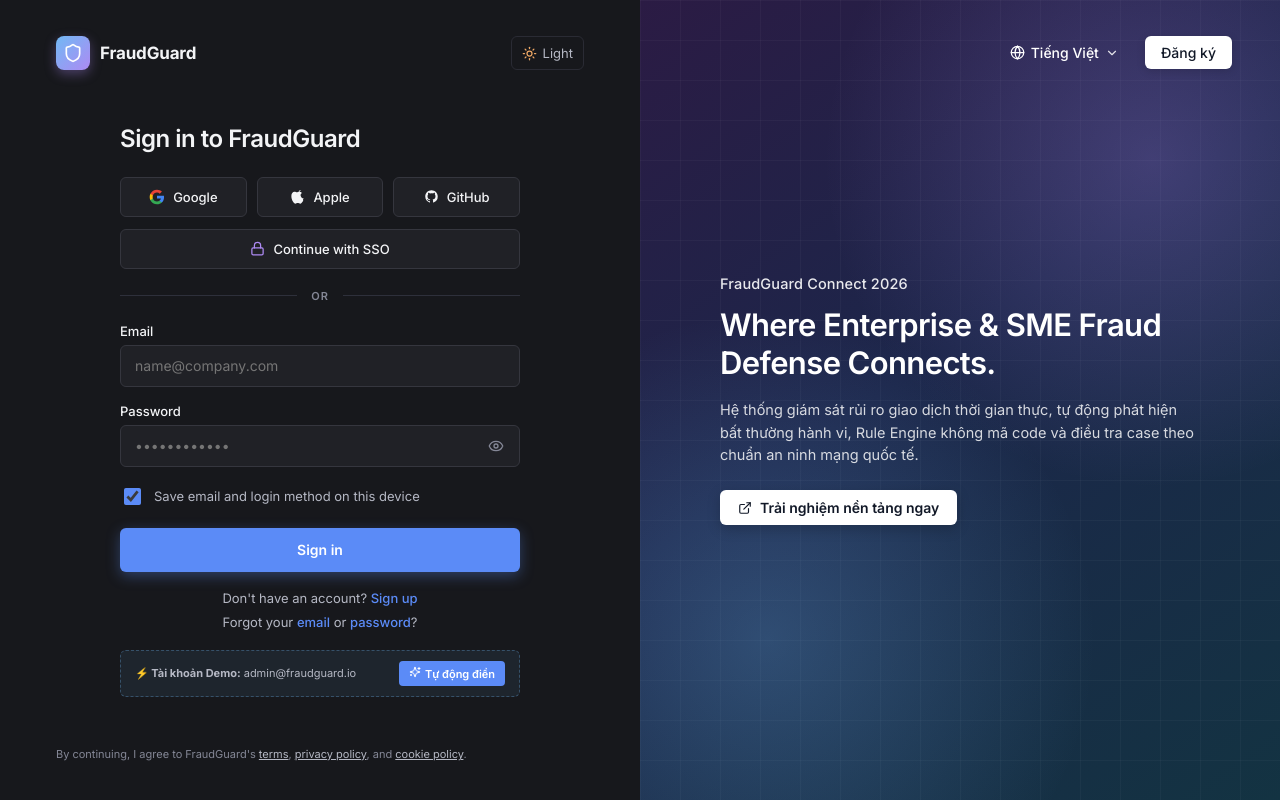
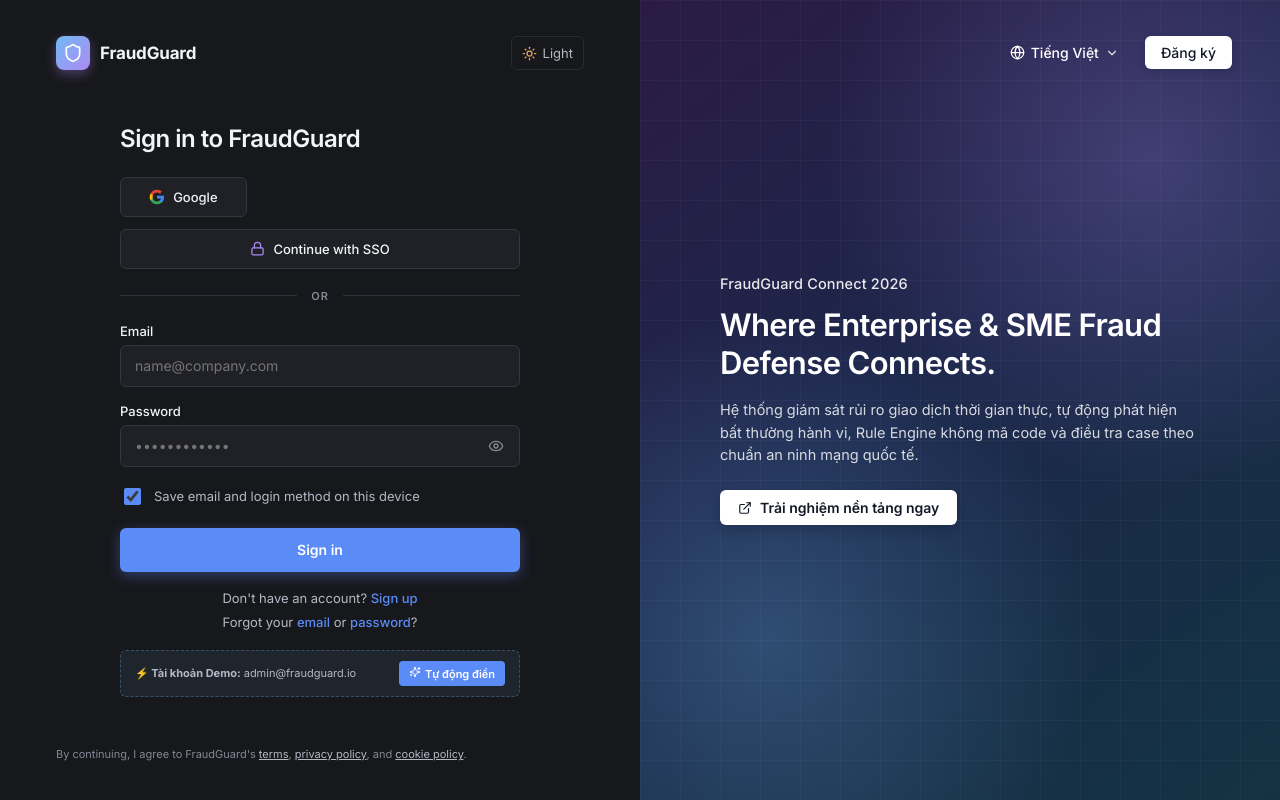
Before and after one commit to huy24isme/demo_capstone1, a Next.js app: page /login in a window 1280 px wide. Built offline with nearby package versions, Linux system fonts and the light colour scheme.

Commit message:
refactor(ui): remove overview threshold slider and move policy threshold to projects settings (Option 1)

```diff
--- a/src/components/auth/LoginPage.tsx
+++ b/src/components/auth/LoginPage.tsx
@@ -43,27 +43,6 @@
     </svg>
   );
 }
-
-function AppleIcon() {
-  return (
-    <svg width="15" height="15" viewBox="0 0 170 170" fill="currentColor">
-      <path d="M150.37 130.25c-2.45 5.66-5.35 10.87-8.71 15.66-4.58 6.53-8.33 11.05-11.22 13.56-4.48 4.12-9.28 6.23-14.42 6.35-3.69 0-8.14-1.05-13.32-3.18-5.19-2.12-9.97-3.17-14.34-3.17-4.58 0-9.49 1.05-14.75 3.17-5.26 2.13-9.5 3.24-12.74 3.35-4.35.13-9.16-1.9-14.42-6.08-3.7-3.05-7.62-7.85-11.77-14.41-6.41-9.92-11.23-20.9-14.44-32.96-3.21-12.06-4.82-23.47-4.82-34.22 0-13.62 3.39-24.89 10.18-33.82 6.79-8.93 15.46-13.48 26.01-13.65 4.35 0 9.27 1.15 14.77 3.44 5.5 2.3 9.4 3.51 11.71 3.65 1.74-.24 5.92-1.57 12.54-3.99 6.62-2.42 12.07-3.48 16.34-3.18 12.08.76 21.6 5.39 28.57 13.88-10.77 6.53-16.05 15.68-15.83 27.46.22 9.15 3.69 16.82 10.42 23.01 6.73 6.19 14.79 9.69 24.18 10.5-2.07 6.09-4.58 12.35-7.53 18.78zm-30.85-117.84c.11 1.74-.22 3.7-.99 5.89-.77 2.18-1.96 4.36-3.57 6.54-2.07 2.72-4.57 4.9-7.51 6.53-2.94 1.63-5.77 2.61-8.49 2.94-.33-1.63-.05-3.59.83-5.89.88-2.3 2.18-4.57 3.89-6.81 1.85-2.4 4.36-4.46 7.53-6.19 3.17-1.73 6.07-2.73 8.71-3.01z" />
-    </svg>
-  );
-}
-
-function GitHubIcon() {
-  return (
-    <svg width="15" height="15" viewBox="0 0 24 24" fill="currentColor">
-      <path
-        fillRule="evenodd"
-        clipRule="evenodd"
-        d="M12 2C6.477 2 2 6.484 2 12.017c0 4.425 2.865 8.18 6.839 9.504.5.092.682-.217.682-.483 0-.237-.008-.868-.013-1.703-2.782.605-3.369-1.343-3.369-1.343-.454-1.158-1.11-1.466-1.11-1.466-.908-.62.069-.608.069-.608 1.003.07 1.53 1.032 1.53 1.032.892 1.53 2.341 1.088 2.91.832.092-.647.35-1.088.636-1.338-2.22-.253-4.555-1.113-4.555-4.951 0-1.093.39-1.988 1.029-2.688-.103-.253-.446-1.272.098-2.65 0 0 .84-.27 2.75 1.026A9.564 9.564 0 0112 6.844c.85.004 1.705.115 2.504.337 1.909-1.296 2.747-1.027 2.747-1.027.546 1.379.202 2.398.1 2.651.64.7 1.028 1.595 1.028 2.688 0 3.848-2.339 4.695-4.566 4.943.359.309.678.92.678 1.855 0 1.338-.012 2.419-.012 2.747 0 .268.18.58.688.482A10.019 10.019 0 0022 12.017C22 6.484 17.522 2 12 2z"
-      />
-    </svg>
-  );
-}
-
 export function LoginPage() {
   const router = useRouter();
 
@@ -216,24 +195,6 @@
                 >
                   <GoogleIcon />
                   <span>Google</span>
-                </button>
-                <button
-                  type="button"
-                  className={styles.socialBtn}
-                  onClick={handleQuickFill}
-                  title="Sign in with Apple"
-                >
-                  <AppleIcon />
-                  <span>Apple</span>
-                </button>
-                <button
-                  type="button"
-                  className={styles.socialBtn}
-                  onClick={handleQuickFill}
-                  title="Sign in with GitHub"
-                >
-                  <GitHubIcon />
-                  <span>GitHub</span>
                 </button>
               </div>
 
--- a/src/components/fraudguard-dashboard/FraudGuardDashboard.tsx
+++ b/src/components/fraudguard-dashboard/FraudGuardDashboard.tsx
@@ -289,8 +289,6 @@
               transactionTypes={transactionTypes}
               onChange={handleFiltersChange}
               visibleTransactions={visibleTransactions}
-              threshold={tenantThreshold}
-              onThresholdChange={setTenantThreshold}
             />
 
             {currentUser.role === "Risk Staff" ? (
```
Also changed, not shown: src/components/fraudguard-dashboard/DashboardToolbar.tsx (+1 -26 lines), src/components/fraudguard-dashboard/ProjectsView.tsx (+18 -0 lines).
